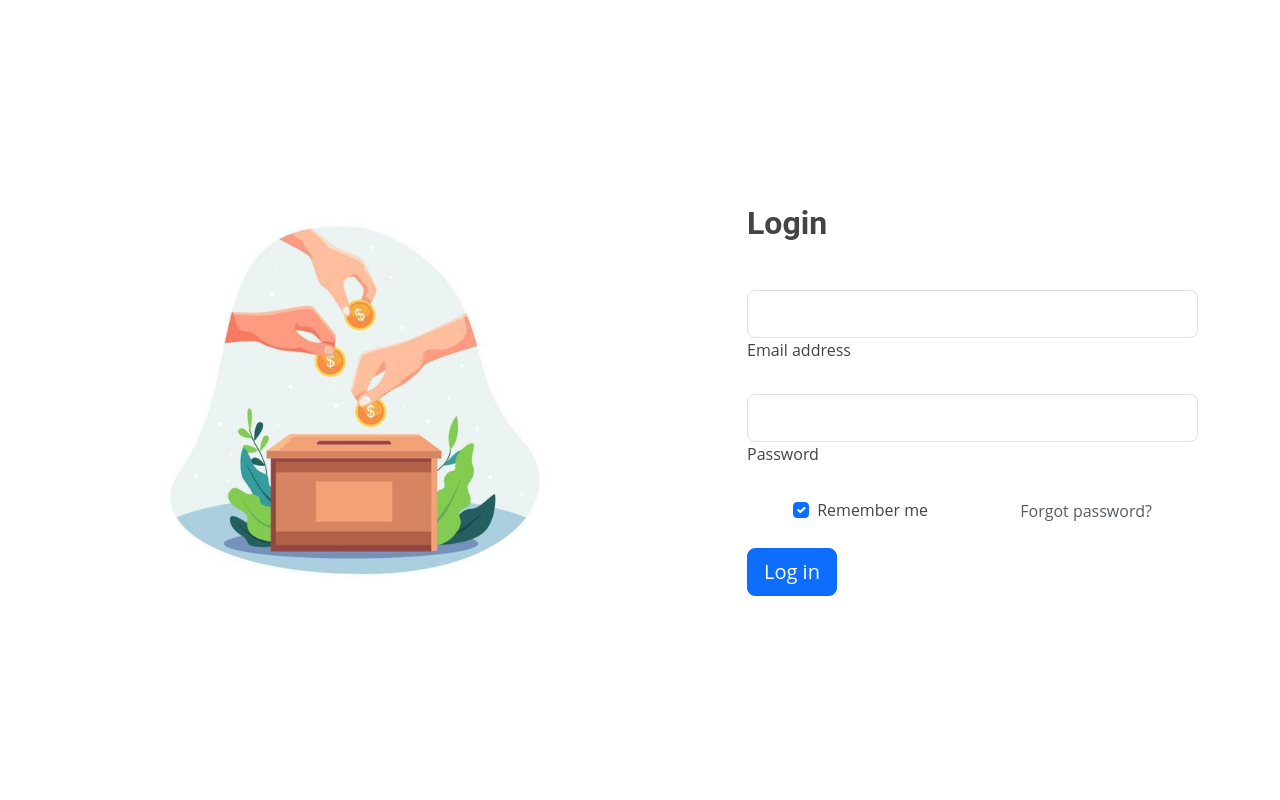
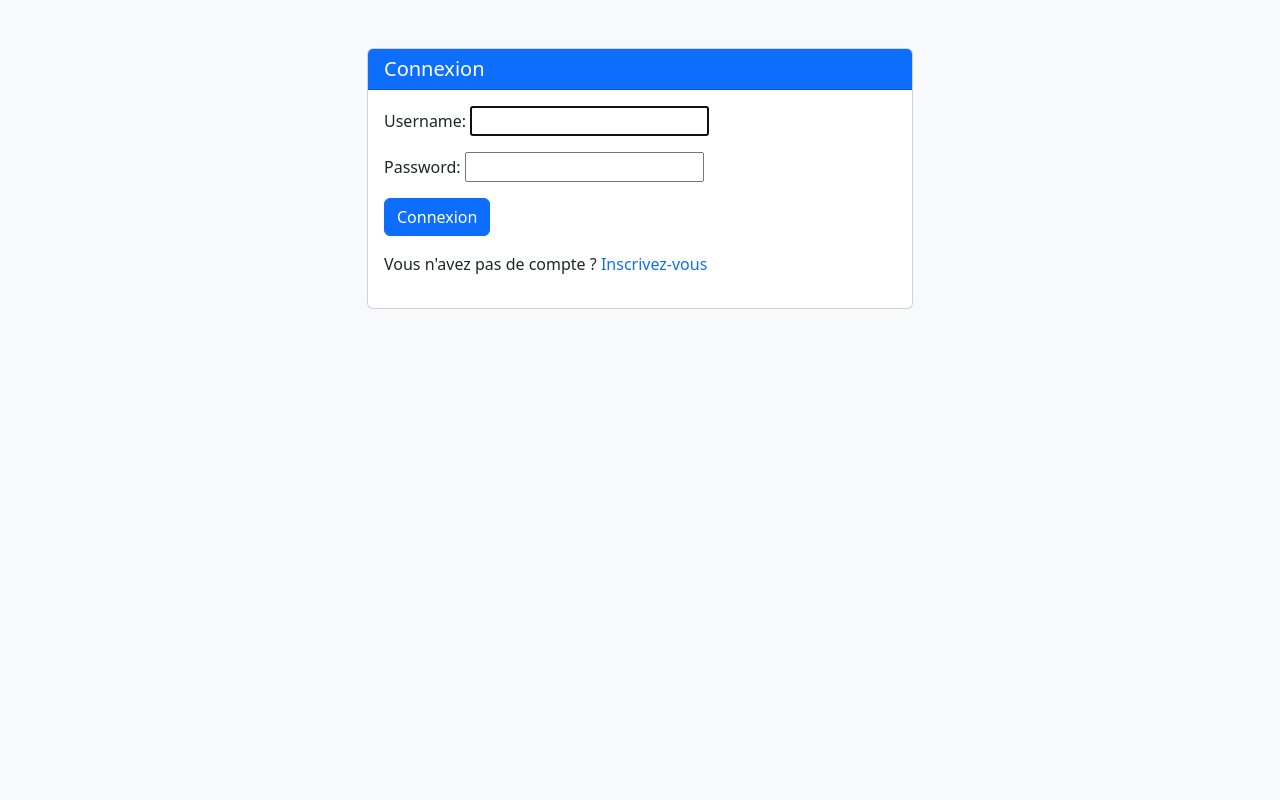
Before and after one commit to ilhamehoumadi/MyPlatforme, a Django app: page /dons/login/ in a window 1280 px wide. Run offline with Django 5.2, Linux system fonts and the light colour scheme; some libraries are stand-ins or nearby versions.

Commit message:
designlogin

```diff
--- a/project/templates/users/registration/login.html
+++ b/project/templates/users/registration/login.html
@@ -1,77 +1,39 @@
-{% load static%}
-{% load crispy_forms_tags %}
-<!--{% block title %}{% endblock title %}-->
-  {% block content %}
-<!DOCTYPE html>
-<html lang="en">
-
-
+<!doctype html>
+<html lang="fr">
 <head>
-  <link href="https://cdn.jsdelivr.net/npm/bootstrap@5.3.3/dist/css/bootstrap.min.css" rel="stylesheet" integrity="sha384-QWTKZyjpPEjISv5WaRU9OFeRpok6YctnYmDr5pNlyT2bRjXh0JMhjY6hW+ALEwIH" crossorigin="anonymous">
-  <script src="https://cdn.jsdelivr.net/npm/bootstrap@5.3.3/dist/js/bootstrap.bundle.min.js" integrity="sha384-YvpcrYf0tY3lHB60NNkmXc5s9fDVZLESaAA55NDzOxhy9GkcIdslK1eN7N6jIeHz" crossorigin="anonymous"></script>
-    <!-- Vendor CSS Files -->
-    <link href="{% static  'assets/vendor/aos/aos.css'%}" rel="stylesheet">
-    <link href="{% static  'assets/vendor/bootstrap/css/bootstrap.min.css'%}" rel="stylesheet">
-    <link href="{% static  'assets/vendor/bootstrap-icons/bootstrap-icons.css'%}" rel="stylesheet">
-    <link href="{% static  'assets/vendor/boxicons/css/boxicons.min.css'%}" rel="stylesheet">
-    <link href="{% static  'assets/vendor/glightbox/css/glightbox.min.css'%}" rel="stylesheet">
-    <link href="{% static  'assets/vendor/swiper/swiper-bundle.min.css'%}" rel="stylesheet">
-
-        <!-- Template Main CSS File -->
-    <link rel="stylesheet" type="text/css" href="{% static  'assets/css/style.css' %}" >
-
-   </style>
+    <link href="https://cdn.jsdelivr.net/npm/bootstrap@5.3.3/dist/css/bootstrap.min.css" rel="stylesheet">
+    <meta charset="utf-8">
+    <meta name="viewport" content="width=device-width, initial-scale=1">
+    <title>Connexion</title>
 </head>
-<body>
-
-        <!--<form method="post">
-            {% csrf_token %}
-            {{ form.as_p }}
-            <button type="submit">Log In</button>
-        </form>-->
-
-        <!-- Template Main CSS File -->
-    <link rel="stylesheet" type="text/css" href="{% static  'assets/css/style.css' %}" >
-
-    <section class="vh-100">
-        <div class="container py-5 h-100">
-          <div class="row d-flex align-items-center justify-content-center h-100">
-            <div class="col-md-8 col-lg-7 col-xl-6">
-              <img src="{% static 'assets\img\donLogin.jpg'%}"
-                class="img-fluid" alt="Phone image">
+<body class="bg-light">
+<div class="container mt-5">
+    <div class="row justify-content-center">
+        <div class="col-md-6">
+            <div class="card">
+                <div class="card-header bg-primary text-white">
+                    <h5 class="card-title mb-0">Connexion</h5>
+                </div>
+                <div class="card-body">
+                    <form method='post'>
+                        {% csrf_token %}
+                        {% for field in form %}
+                            <div class="mb-3">
+                                {{field.label_tag}}
+                                {{field}}
+                                {% for error in field.errors %}
+                                    <div class="invalid-feedback">{{ error }}</div>
+                                {% endfor %}
+                            </div>
+                        {% endfor %}
+                        <button type="submit" class="btn btn-primary">Connexion</button>
+                    </form>
+                    <p class="mt-3">Vous n'avez pas de compte ? <a href="{% url 'register' %}" class="text-decoration-none">Inscrivez-vous</a></p>
+                </div>
             </div>
-            <div class="col-md-7 col-lg-5 col-xl-5 offset-xl-1">
-              <h2 class="fw-bold mb-5">Login</h2>
-              <form>
-                <!-- Email input -->
-                <div class="form-outline mb-4">
-                  <input type="email" id="form1Example13" class="form-control form-control-lg" />
-                  <label class="form-label" for="form1Example13">Email address</label>
-                </div>
-
-                <!-- Password input -->
-                <div class="form-outline mb-4">
-                  <input type="password" id="form1Example23" class="form-control form-control-lg" />
-                  <label class="form-label" for="form1Example23">Password</label>
-                </div>
-
-                <div class="d-flex justify-content-around align-items-center mb-4">
-                  <!-- Checkbox -->
-                  <div class="form-check">
-                    <input class="form-check-input" type="checkbox" value="" id="form1Example3" checked />
-                    <label class="form-check-label" for="form1Example3"> Remember me </label>
-                  </div>
-                  <a href="#!">Forgot password?</a>
-                </div>
-
-                <!-- Submit button -->
-                <button type="submit" class="btn btn-primary btn-lg btn-block">Log in</button>
-
-
-              </form>
-            </div>
-          </div>
         </div>
-      </section>
-    </body>
-      {% endblock content %}
+    </div>
+</div>
+<script src="https://cdn.jsdelivr.net/npm/bootstrap@5.3.3/dist/js/bootstrap.bundle.min.js" integrity="sha384-YvpcrYf0tY3lHB60NNkmXc5s9fDVZLESaAA55NDzOxhy9GkcIdslK1eN7N6jIeHz" crossorigin="anonymous"></script>
+</body>
+</html>
```
Also changed, not shown: project/db.sqlite3.
